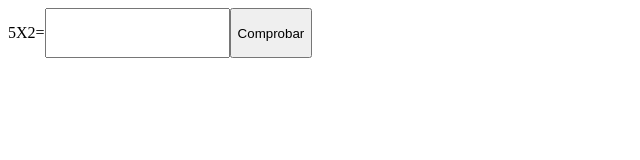
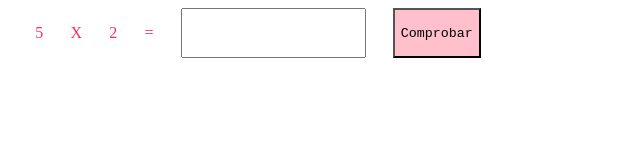
Before and after one commit to DamarisMariscal01/Project, a plain HTML site: page Ejercicios prueba/multiplicacion.html in a window 1280 px wide. Shown: the whole page, without its empty margins (0-640 px from the left). Drawn offline with Linux system fonts and the light colour scheme.

Commit message:
Ejercicios Jueves

```diff
--- a/Ejercicios prueba/multiplicacion.css
+++ b/Ejercicios prueba/multiplicacion.css
@@ -1,5 +1,14 @@
 .contenedor {
   display: flex;
   justify-content: space-evenly;
-  width: 300px;
+  width: 500px;
 }
+
+button {
+  background-color: pink;
+  font-family: 'Courier New', Courier, monospace;
+}
+
+p {
+  color: #FE2E64;
+}
--- a/Ejercicios prueba/multiplicacion.html
+++ b/Ejercicios prueba/multiplicacion.html
@@ -7,12 +7,12 @@
     <script src="./multiplicacion.js"></script>
   </head>
 
-  <body>
+  <body onload="actualizar">
     <div class="contenedor">
       <p id="numero1"> 5 </p>
       <p> X </p>
       <p id="numero2"> 2 </p>
-      <p>=</p>
+      <p> = </p>
       <input id="numUsuario" type="text">
       <button onclick="comprobar();">Comprobar</button>
     </div>
--- a/Ejercicios prueba/multiplicacion.js
+++ b/Ejercicios prueba/multiplicacion.js
@@ -12,3 +12,7 @@ function comprobar() {
     alert ("SIGUE INTENTANDO")
   }
 }
+
+function actualizar() {
+
+}
```
